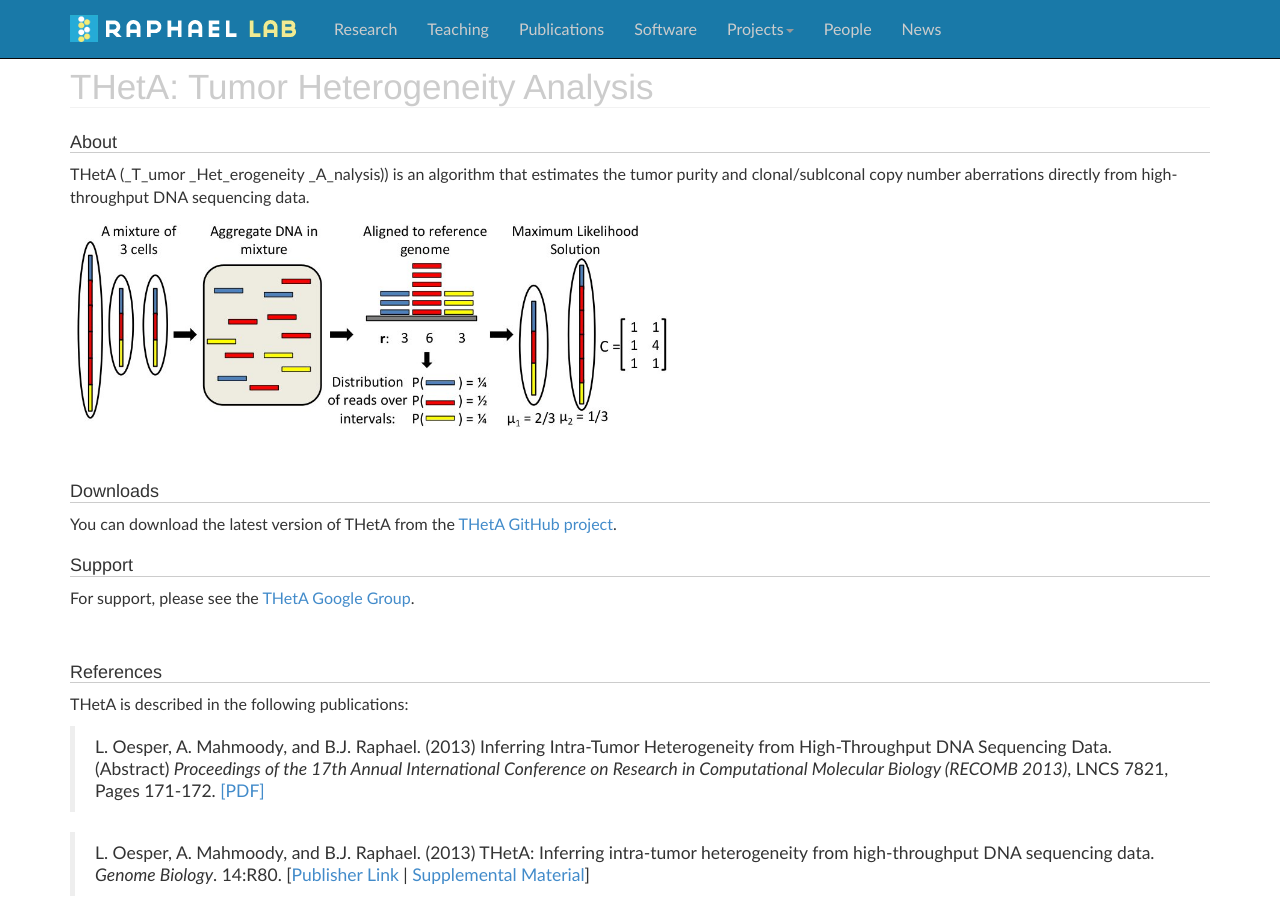
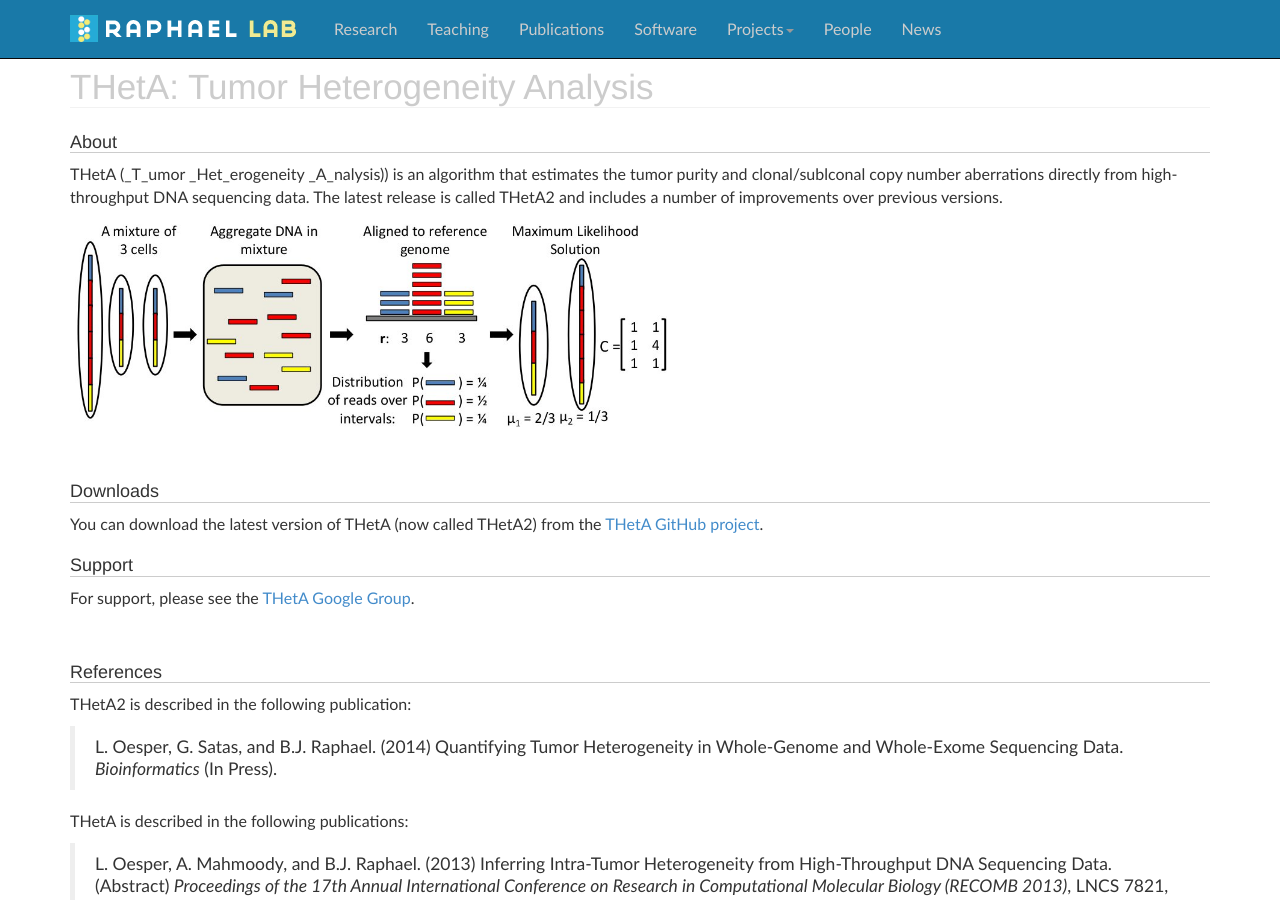
Before and after one commit to raphael-group/raphael-group.github.io, a Jekyll site: the page built from projects/theta/index.md, in a window 1280 px wide and 900 px high. Built offline with Jekyll 4.4.1, drawn with Linux system fonts in a browser that asks for light colours; nearby versions of some CDN libraries; Markdown is read by kramdown in place of the engine named in the settings; comment, search, counter and statistics services are not loaded.

Commit message:
Add THetA2 pub and refs

```diff
--- a/projects/theta/index.md
+++ b/projects/theta/index.md
@@ -7,19 +7,25 @@ container_css_class: container
 #THetA: Tumor Heterogeneity Analysis
 
 ##About
-THetA (_T_umor _Het_erogeneity _A_nalysis)) is an algorithm that estimates the tumor purity and clonal/sublconal copy number aberrations directly from high-throughput DNA sequencing data.
+THetA (_T_umor _Het_erogeneity _A_nalysis)) is an algorithm that estimates the tumor purity and clonal/sublconal copy number aberrations directly from high-throughput DNA sequencing data. The latest release is called THetA2 and includes a number of improvements over previous versions.
 
 [<img src="theta.jpg" style="width: 600px"/>](theta.jpg)
 
 <a name="download"></a>
 ##Downloads
-You can download the latest version of THetA from the [THetA GitHub project](https://github.com/raphael-group/THetA).
+You can download the latest version of THetA (now called THetA2) from the [THetA GitHub project](https://github.com/raphael-group/THetA).
 
 ##Support
 For support, please see the [THetA Google Group](https://groups.google.com/forum/#!forum/theta-users).
 
 <a name="reference"></a>
 ##References
+THetA2 is described in the following publication:
+
+>L. Oesper, G. Satas, and B.J. Raphael. (2014)
+>Quantifying Tumor Heterogeneity in Whole-Genome and Whole-Exome Sequencing Data.
+>*Bioinformatics* (In Press).
+
 THetA is described in the following publications:
 
 >L. Oesper, A. Mahmoody, and B.J. Raphael. (2013)
```
